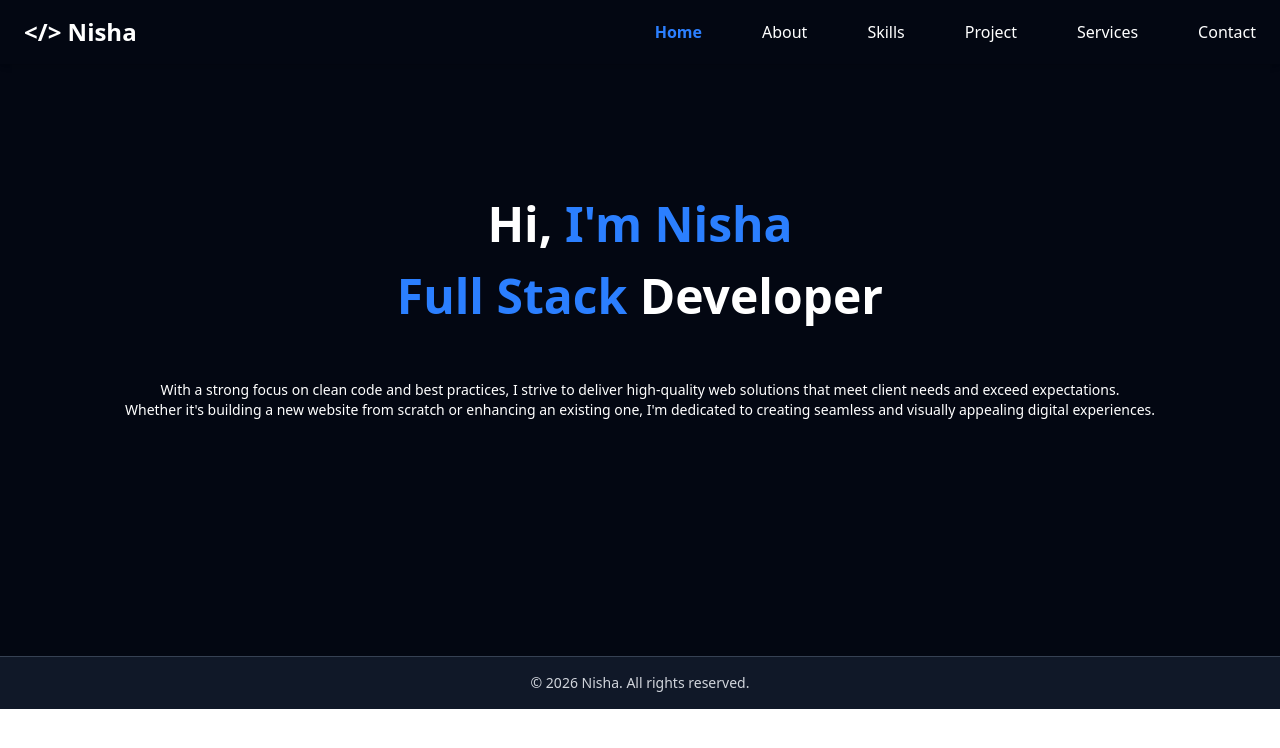
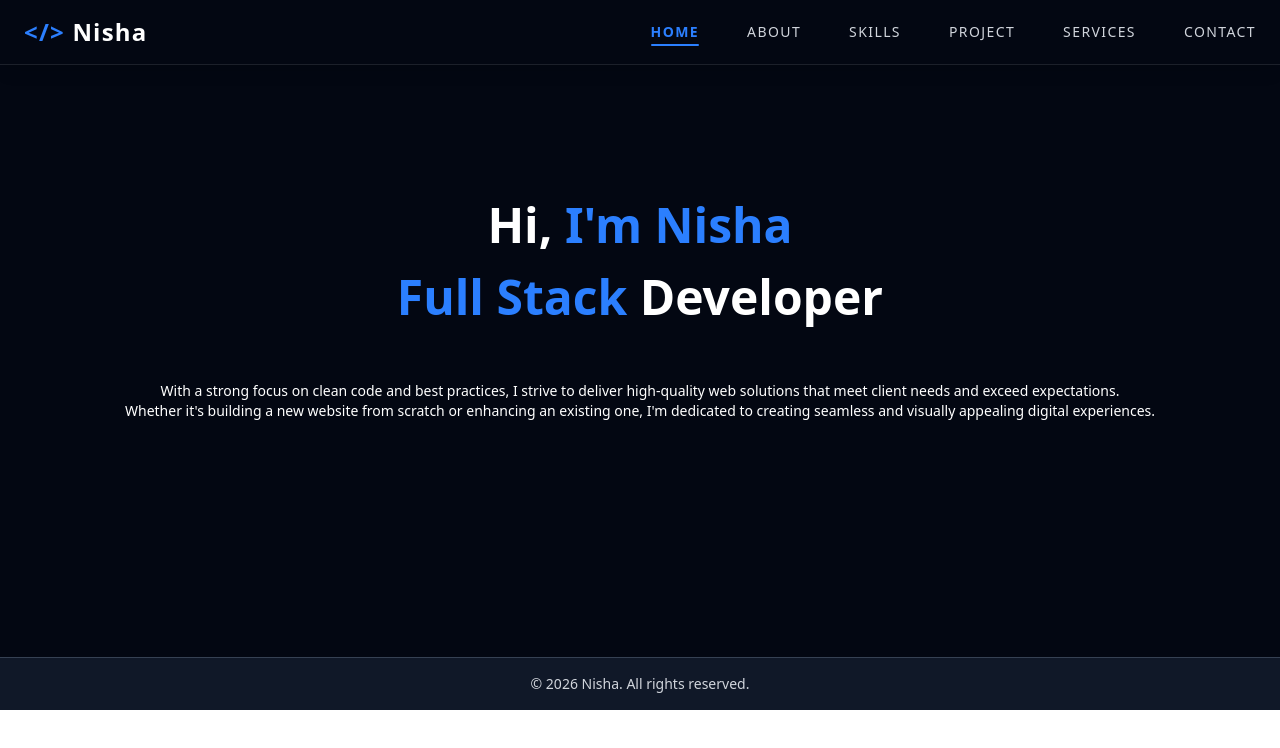
Before and after one commit to Lets-nisha/portfolio-com-n95, a React (Vite) app: page / in a window 1280 px wide. Shown: the top 748 px of the page. Built offline with nearby package versions, Linux system fonts and the light colour scheme.

Commit message:
add navigation

```diff
--- a/src/components/Navbar.jsx
+++ b/src/components/Navbar.jsx
@@ -1,13 +1,13 @@
 import { useState } from "react";
 import { Link, useLocation } from "react-router-dom";
-import React from 'react'
-import "../App.css"
+import React from 'react';
+import "../App.css";
 
-const Navbar = () =>{
+const Navbar = () => {
   const [isOpen, setIsOpen] = useState(false);
   const location = useLocation();
 
-  const name = '</>' ;
+  const name = '</>';
 
   const navLinks = [
     { name: "Home", path: "/" },
@@ -16,62 +16,68 @@ const Navbar = () =>{
     { name: "Project", path: "/project" },
     { name: "Services", path: "/services" },
     { name: "Contact", path: "/contact" },
-
-
-
   ];
 
   return (
-    <nav className="  shadow-md sticky top-0 z-50 bgColor">
+    <nav className="shadow-lg sticky top-0 z-50 bgColor backdrop-blur-md border-b border-white/10">
       <div className="max-w-7xl mx-auto px-6 py-4 flex justify-between items-center">
 
         {/* Logo */}
-        <Link to="/" className="text-2xl font-bold text-white ">
-          {name} Nisha
+        <Link to="/" className="text-2xl font-bold text-white tracking-wider hover:text-blue-400 transition-colors">
+          <span className="text-blue-500">{name}</span> Nisha
         </Link>
 
         {/* Desktop Menu */}
-        <div className="hidden md:flex space-x-15 ">
+        <div className="hidden md:flex space-x-8 lg:space-x-12">
           {navLinks.map((link) => (
             <Link
               key={link.path}
               to={link.path}
-              className={`${
+              className={`relative text-sm uppercase tracking-widest transition-all duration-300 hover:text-blue-400 ${
                 location.pathname === link.path
-                  ? "text-blue-500 font-semibold"
-                  : "text-white"
-              }  `
-            }
+                  ? "text-blue-500 font-bold"
+                  : "text-gray-300"
+              }`}
+            >
+              {link.name}
+              {/* Active Underline Animation */}
+              {location.pathname === link.path && (
+                <span className="absolute -bottom-1 left-0 w-full h-0.5 bg-blue-500 rounded-full"></span>
+              )}
+            </Link>
+          ))}
+        </div>
+
+        {/* Professional Animated Hamburger */}
+        <button
+          className="md:hidden flex flex-col justify-center items-center w-8 h-8 space-y-1.5 z-50 focus:outline-none"
+          onClick={() => setIsOpen(!isOpen)}
+        >
+          <span className={`block w-6 h-0.5 bg-white transition-transform duration-300 ${isOpen ? "rotate-45 translate-y-2" : ""}`}></span>
+          <span className={`block w-6 h-0.5 bg-white transition-opacity duration-300 ${isOpen ? "opacity-0" : "opacity-100"}`}></span>
+          <span className={`block w-6 h-0.5 bg-white transition-transform duration-300 ${isOpen ? "-rotate-45 -translate-y-2" : ""}`}></span>
+        </button>
+      </div>
+
+      {/* Mobile Menu with Slide-down Effect */}
+      <div className={`md:hidden overflow-hidden transition-all duration-300 ease-in-out ${isOpen ? "max-h-96 opacity-100" : "max-h-0 opacity-0"}`}>
+        <div className="bgColor px-6 pb-6 pt-2 space-y-2 border-t border-white/5">
+          {navLinks.map((link) => (
+            <Link
+              key={link.path}
+              to={link.path}
+              onClick={() => setIsOpen(false)}
+              className={`block py-3 px-4 rounded-lg transition-colors ${
+                location.pathname === link.path
+                  ? "bg-blue-600/20 text-blue-400 font-semibold"
+                  : "text-white hover:bg-white/10"
+              }`}
             >
               {link.name}
             </Link>
           ))}
         </div>
-
-        {/* Mobile Hamburger */}
-        <button
-          className="md:hidden text-white"
-          onClick={() => setIsOpen(!isOpen )}
-        >
-          ☰
-        </button>
       </div>
-
-      {/* Mobile Menu */}
-      {isOpen && (
-        <div className="md:hidden bgColor text-white  shadow-md ">
-          {navLinks.map((link) => (
-            <Link
-              key={link.path}
-              to={link.path}
-              onClick={() => setIsOpen(false)}
-              className="block px-6 py-3 border-b text-white hover:bg-gray-100 nav"
-            >
-              {link.name}
-            </Link>
-          ))}
-        </div>
-      )}
     </nav>
   );
 }
```
